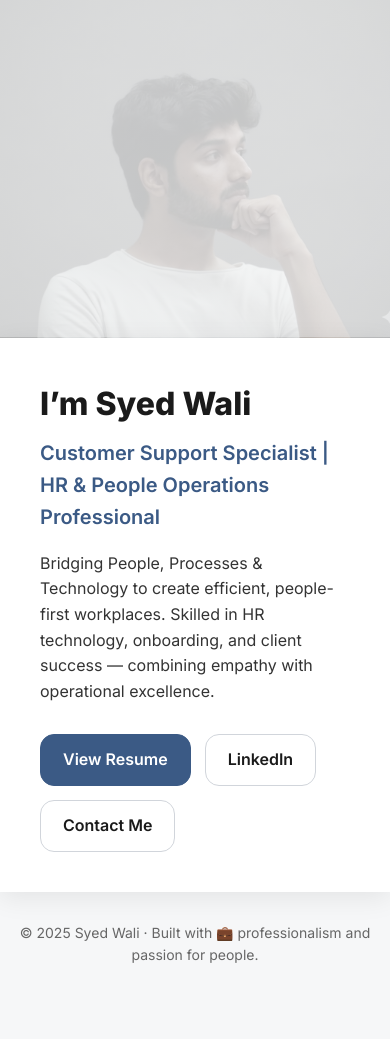
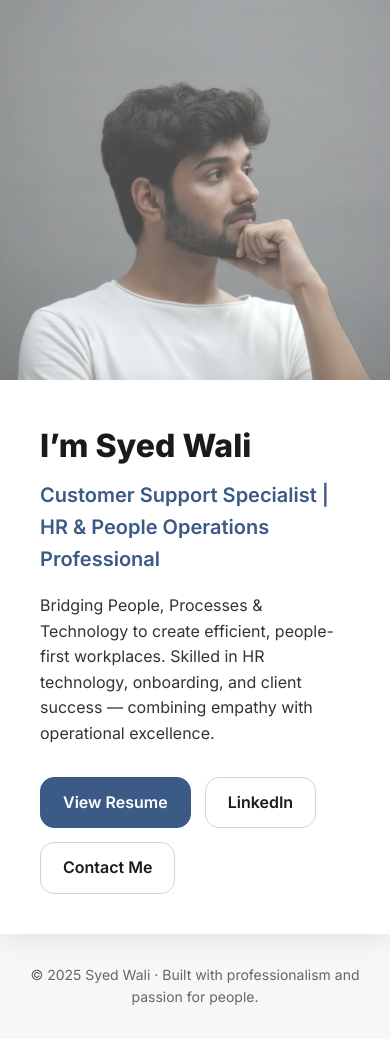
Before and after one commit to syedwali7843-dot/wali-portfolio, a plain HTML site: page index.html in a window 390 px wide. Before the commit the page ends 996 px from the top, so only its background shows below. Drawn offline with Linux system fonts and the light colour scheme.

Commit message:
Update index.html

```diff
--- a/index.html
+++ b/index.html
@@ -25,6 +25,7 @@
       background: var(--bg);
       color: var(--text);
       line-height: 1.6;
+      overflow-x: hidden;
     }
 
     /* ---------- HERO SECTION ---------- */
@@ -35,13 +36,36 @@
     }
 
     .hero-left {
-      background-image:
-        linear-gradient(rgba(245, 246, 247, 0.8), rgba(245, 246, 247, 0.8)),
-        url('./assets/wali-photo.png');
+      position: relative;
+      background-image: url('./assets/wali-photo.png');
       background-size: cover;
-      background-position: center;
+      background-position: center center;
       background-repeat: no-repeat;
-      filter: grayscale(40%);
+      background-attachment: fixed; /* Parallax effect */
+      filter: grayscale(20%) contrast(108%) brightness(1.05);
+    }
+
+    /* Smart overlay for auto tone adjustment */
+    .hero-left::before {
+      content: "";
+      position: absolute;
+      inset: 0;
+      background: linear-gradient(
+        rgba(255, 255, 255, 0.3),
+        rgba(240, 240, 240, 0.25)
+      );
+      mix-blend-mode: lighten;
+    }
+
+    /* Auto dark adjustment */
+    @media (prefers-color-scheme: dark) {
+      .hero-left::before {
+        background: linear-gradient(
+          rgba(0, 0, 0, 0.2),
+          rgba(0, 0, 0, 0.35)
+        );
+        mix-blend-mode: multiply;
+      }
     }
 
     .hero-right {
@@ -52,6 +76,8 @@
       background: #ffffff;
       box-shadow: var(--shadow);
       animation: fadeUp 1s ease forwards;
+      z-index: 2;
+      position: relative;
     }
 
     h1 {
@@ -125,7 +151,7 @@
 
     @media (max-width: 900px) {
       .hero { grid-template-columns: 1fr; }
-      .hero-left { height: 40vh; }
+      .hero-left { height: 45vh; background-attachment: scroll; }
       .hero-right { padding: 40px; }
       h1 { font-size: 32px; }
     }
@@ -153,7 +179,7 @@
   </section>
 
   <footer>
-    © 2025 Syed Wali · Built with 💼 professionalism and passion for people.
+    © 2025 Syed Wali · Built with professionalism and passion for people.
   </footer>
 </body>
 </html>
```
